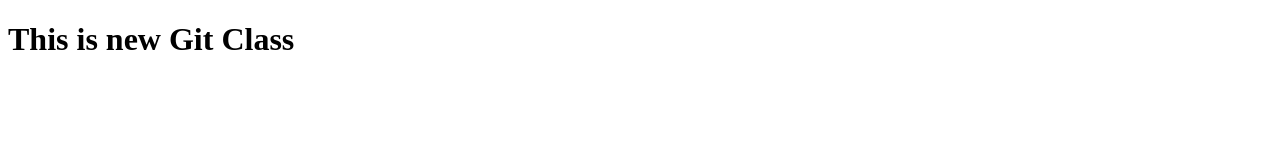
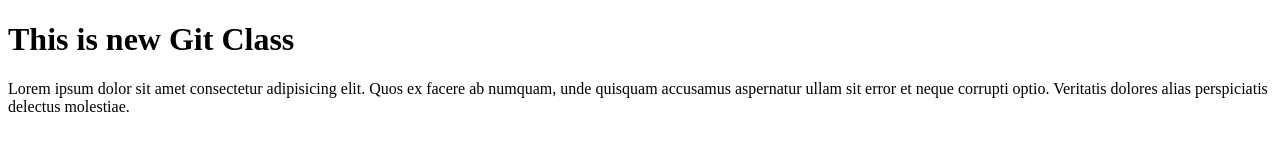
Before and after one commit to rakibulhasen/new-class, a plain HTML site: page index.html in a window 1280 px wide. Drawn offline with Linux system fonts and the light colour scheme.

Commit message:
another file added

```diff
--- a/index.html
+++ b/index.html
@@ -8,5 +8,6 @@
 </head>
 <body>
     <h1>This is new Git Class</h1>
+    <p>Lorem ipsum dolor sit amet consectetur adipisicing elit. Quos ex facere ab numquam, unde quisquam accusamus aspernatur ullam sit error et neque corrupti optio. Veritatis dolores alias perspiciatis delectus molestiae.</p>
 </body>
 </html>
--- /dev/null
+++ b/style.css
@@ -0,0 +1,4 @@
+*{
+    margin: 0
+    padding: 0;;
+}
```
